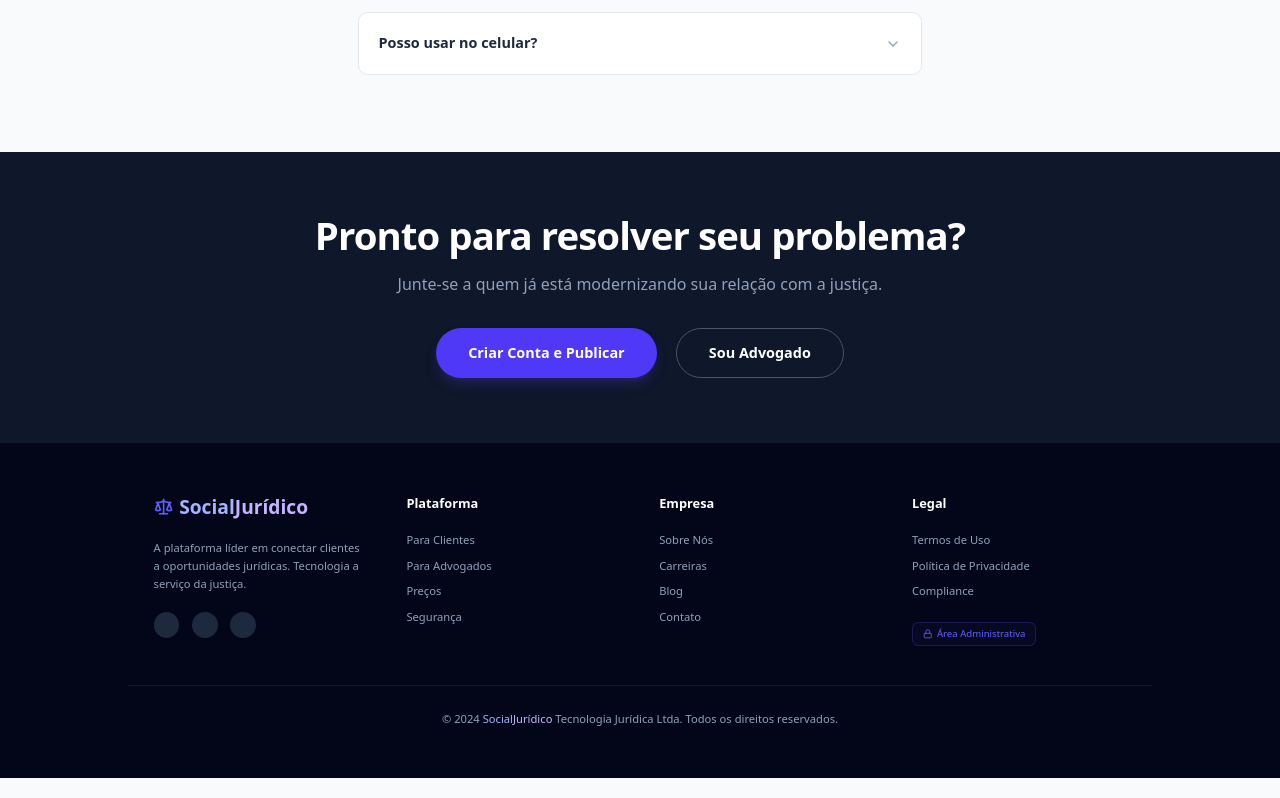
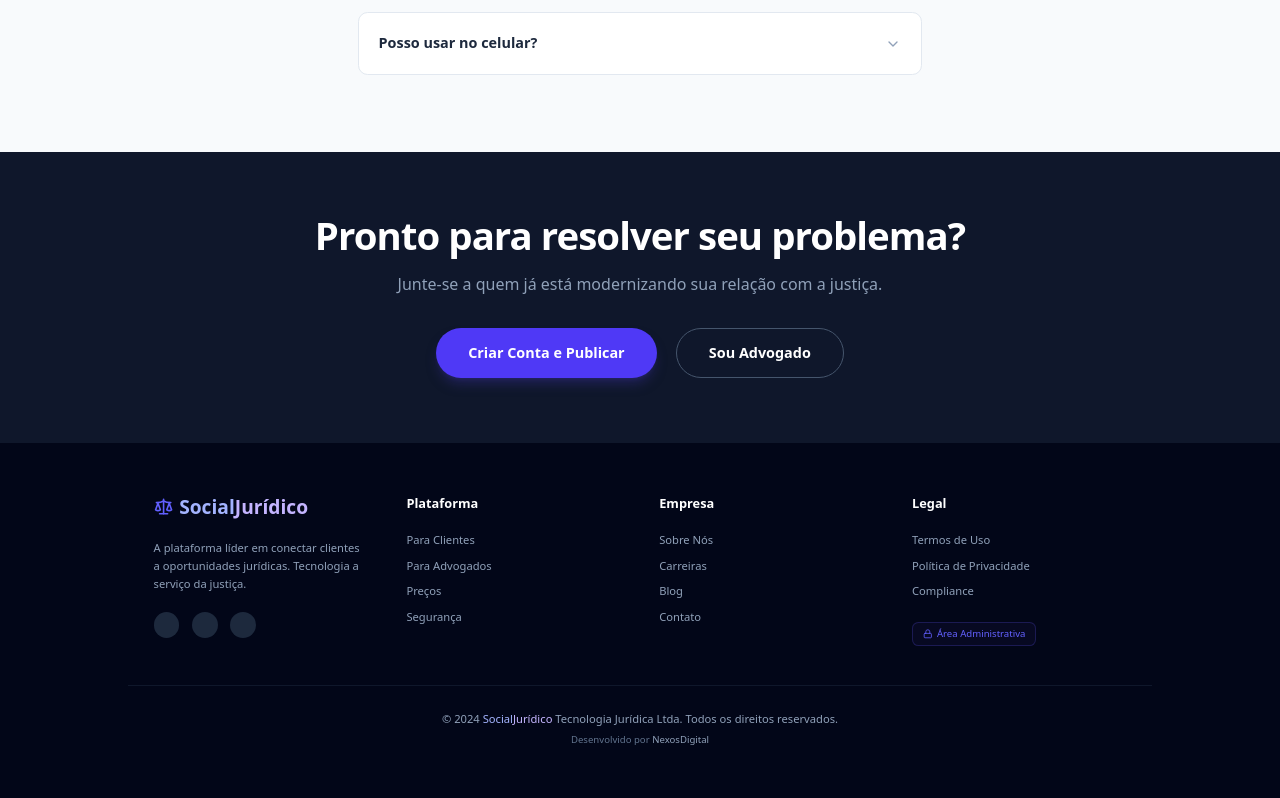
Before and after one commit to Roque-Pro/socialjuris-02, a React (Vite) app: page / in a window 1280 px wide. Shown: the part 3836-4634 px from the top of the page. Built offline with nearby package versions, Linux system fonts and the light colour scheme; no server answers.

Commit message:
chore: update NexosDigital link to https://nexos-digital.vercel.app/ - Client sidebar footer - Lawyer sidebar footer - Landing page footer
Amp-Thread-ID: https://ampcode.com/threads/T-019c402e-2c25-77b1-a9eb-2283b4e3f138
Co-authored-by: Amp <amp@ampcode.com>

```diff
--- a/components/Dashboards.tsx
+++ b/components/Dashboards.tsx
@@ -3323,7 +3323,7 @@
                      </button>
                      <div className={`text-center ${sidebarOpen ? 'block' : 'hidden'} lg:block`}>
                          <p className="text-xs text-slate-400">
-                             Powered by <a href="https://wa.me/5532991075164" target="_blank" rel="noopener noreferrer" className="text-indigo-400 hover:text-indigo-300 font-semibold transition">NexosDigital</a>
+                             Powered by <a href="https://nexos-digital.vercel.app/" target="_blank" rel="noopener noreferrer" className="text-indigo-400 hover:text-indigo-300 font-semibold transition">NexosDigital</a>
                          </p>
                      </div>
                  </div>
@@ -3344,7 +3344,7 @@
                       {renderContent()}
                   </div>
                   <footer className="mt-12 pt-6 border-t border-slate-200 text-center text-xs text-slate-500">
-                      Powered by <a href="https://wa.me/5532991075164" target="_blank" rel="noopener noreferrer" className="text-indigo-600 hover:text-indigo-700 font-semibold transition">NexosDigital</a>
+                      Powered by <a href="https://nexos-digital.vercel.app/" target="_blank" rel="noopener noreferrer" className="text-indigo-600 hover:text-indigo-700 font-semibold transition">NexosDigital</a>
                   </footer>
                   </div>
                   {showBuyModal && <BuyJurisModal />}
@@ -3861,7 +3861,7 @@
                      </button>
                      <div className={`text-center ${sidebarOpen ? 'block' : 'hidden'} lg:block`}>
                          <p className="text-[10px] text-slate-400">
-                             Powered by <a href="https://wa.me/5532991075164" target="_blank" rel="noopener noreferrer" className="text-indigo-400 hover:text-indigo-300 font-semibold transition">NexosDigital</a>
+                             Powered by <a href="https://nexos-digital.vercel.app/" target="_blank" rel="noopener noreferrer" className="text-indigo-400 hover:text-indigo-300 font-semibold transition">NexosDigital</a>
                          </p>
                      </div>
                      </div>
--- a/components/Landing.tsx
+++ b/components/Landing.tsx
@@ -596,7 +596,12 @@
             </div>
         </div>
         <div className="max-w-7xl mx-auto px-4 sm:px-6 lg:px-8 pt-8 border-t border-slate-900 text-center text-sm">
-            © 2024 <span className="text-indigo-300">Social</span><span className="text-violet-300">Jurídico</span> Tecnologia Jurídica Ltda. Todos os direitos reservados.
+            <div className="mb-2">
+                © 2024 <span className="text-indigo-300">Social</span><span className="text-violet-300">Jurídico</span> Tecnologia Jurídica Ltda. Todos os direitos reservados.
+            </div>
+            <div className="text-xs text-slate-500">
+                Desenvolvido por <a href="https://nexos-digital.vercel.app/" target="_blank" rel="noopener noreferrer" className="text-slate-400 hover:text-indigo-400 transition font-medium">NexosDigital</a>
+            </div>
         </div>
       </footer>
     </div>
```
